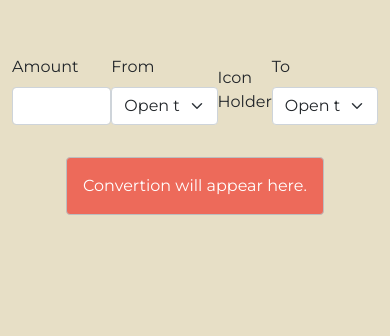
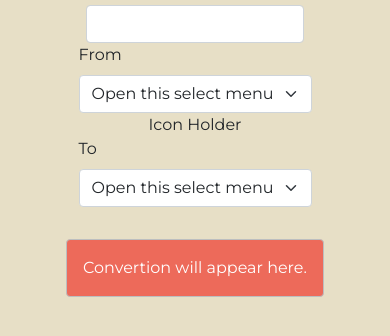
Before and after one commit to Readpato/exchange-rates-webpage, a website: page index.html in a window 390 px wide. Shown: the part 68-404 px from the top of the page. Drawn offline with nearby package versions, Linux system fonts and the light colour scheme.

Commit message:
style: Add responsivness for mobile device
The layout has been designed to respond when used in different devices

```diff
--- a/src/styles/_main.scss
+++ b/src/styles/_main.scss
@@ -22,4 +22,16 @@ main {
       margin-top: 2rem;
     }
   }
+
+  @media screen and (max-width: 1024px) {
+    .currency-selector-wrapper {
+      flex-direction: column;
+    }
+  }
+
+  @media screen and (max-width: 670px) {
+    .currency-selector-wrapper {
+      flex-direction: column;
+    }
+  }
 }
```
Also changed, not shown: src/styles/style.css, 1 other file.
